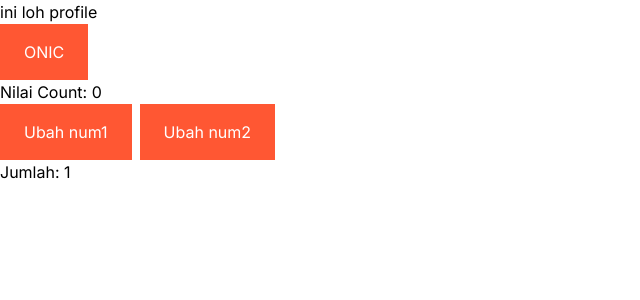
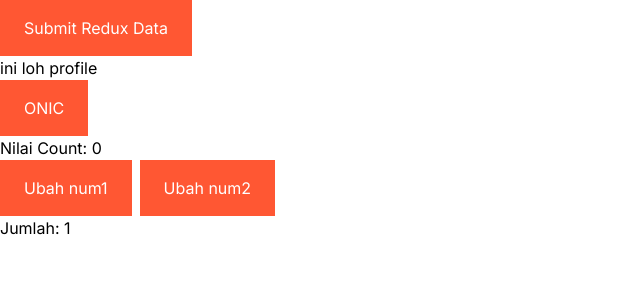
Before and after one commit to DandiA05/bootcamp-next-js, a Next.js app: page /profile in a window 1280 px wide. Shown: the top 300 px of the page, without its empty margins (0-640 px from the left). Built offline with nearby package versions, Linux system fonts and the light colour scheme.

Commit message:
feat: redux example

```diff
--- a/src/app/profile/page.js
+++ b/src/app/profile/page.js
@@ -1,8 +1,21 @@
 "use client";
 import Button from "../../components/Button";
-import React, { useState, useEffect, useMemo } from "react";
+import React, { useState, useEffect, useMemo, useCallback } from "react";
+import { userActions } from "@/store/reducers/dataUser";
+import { useDispatch } from "react-redux";
 // Disini jadi bisa panggil userReducer dan gunakan datanya
 const Profile = () => {
+  const dispatch = useDispatch();
+  const setUserRedux = useCallback(() => {
+    const userData = {
+      email: "example@email.com",
+      username: "example",
+      tokenSession: "tokenExample",
+      timestamp: new Date(Date.now()).toDateString(),
+    };
+    dispatch(userActions.setDataUser(userData));
+  }, [dispatch]);
+
   const [counter, setCounter] = useState(0);
   const [num1, setNum1] = useState(0);
   const [num2, setNum2] = useState(1);
@@ -17,6 +30,7 @@
 
   return (
     <div>
+      <Button title={"Submit Redux Data"} onClick={setUserRedux} />
       <p>ini loh profile</p>
       <Button title={"ONIC"} onClick={() => {}} />
       <p>Nilai Count: {counter}</p>
--- a/src/app/todo/page.js
+++ b/src/app/todo/page.js
@@ -3,8 +3,16 @@
 import { useEffect, useState } from "react";
 import Button from "@mui/material/Button";
 import DeleteIcon from "@mui/icons-material/Delete";
+import { useSelector } from "react-redux";
 
 const ToDo = () => {
+  const userReducer = useSelector((state) => state.userReducer);
+  useEffect(() => {
+    if (userReducer) {
+      console.log("User Data:", userReducer);
+    }
+  }, [userReducer]);
+
   const [activity, setActivty] = useState("");
   const [deskirpsi, setDeskripsi] = useState("");
   const [toDoList, setToDoList] = useState([]);
```
